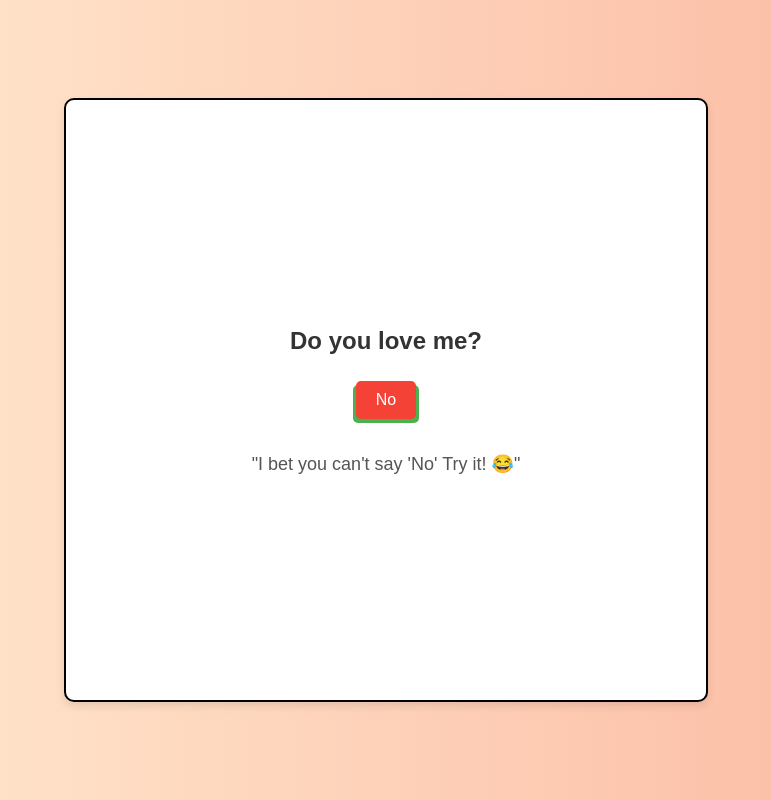
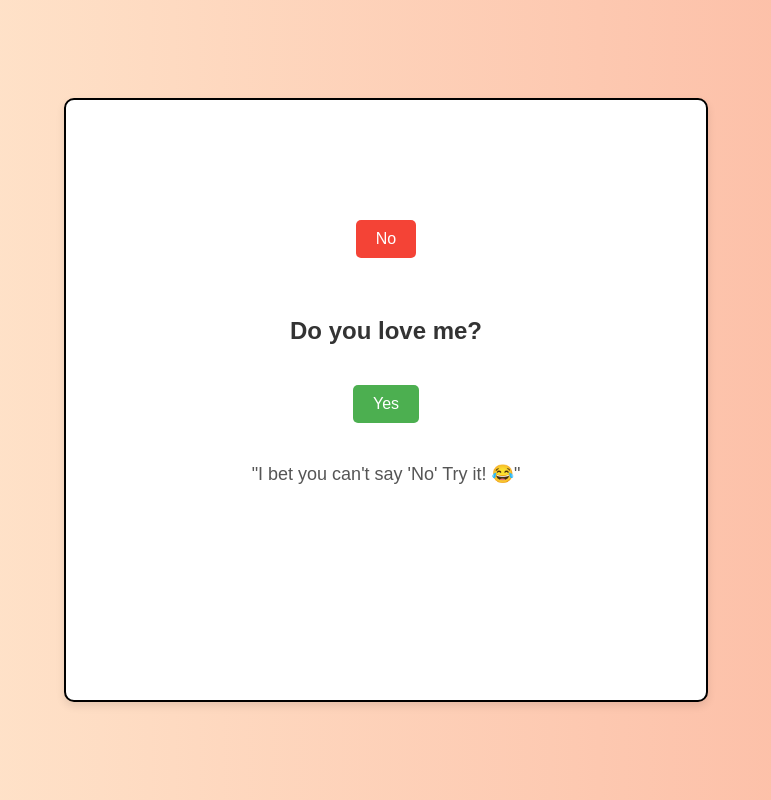
Before and after one commit to SumanChettri/proposal, a plain HTML site: page index.html in a window 1280 px wide. Shown: the whole page, without its empty margins (254-1025 px from the left). Drawn offline with Linux system fonts and the light colour scheme.

Commit message:
change the styles

```diff
--- a/styles.css
+++ b/styles.css
@@ -32,7 +32,7 @@ h2 {
 }
 
 button {
-  margin: 10px;
+  margin: 20px; /* Increased margin for more distance */
   padding: 10px 20px;
   font-size: 16px;
   cursor: pointer;
@@ -54,6 +54,7 @@ button {
   background-color: #f44336; /* Red */
   color: white;
   position: absolute;
+  top: 100px; /* Increased initial position */
 }
 
 #noButton:hover {
```
